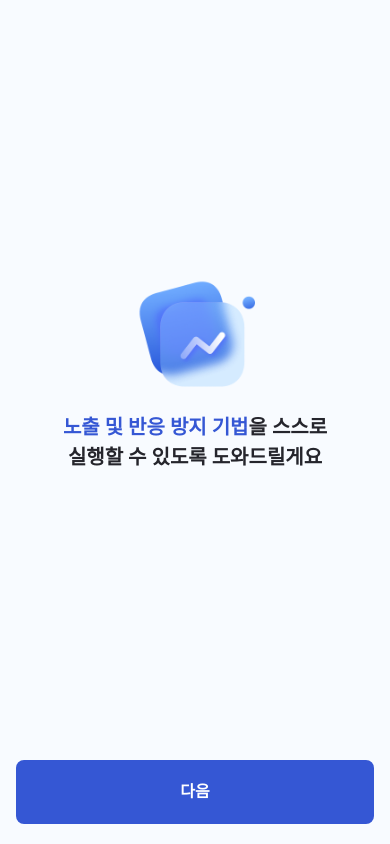
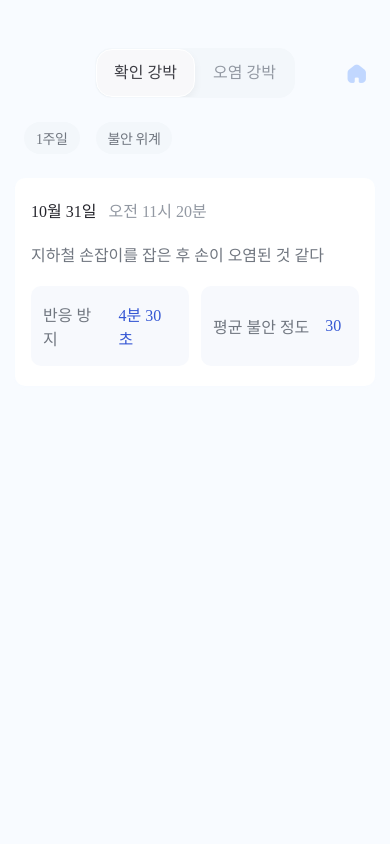
Before and after one commit to mindit-selfcbt/mindit-FE, a React Native app: screen /recordcatalog in a window 390 px wide. Built offline with nearby package versions, Linux system fonts and the light colour scheme.

Commit message:
Feat: recordcatalog

```diff
--- a/src/navigation/AppNavigator.tsx
+++ b/src/navigation/AppNavigator.tsx
@@ -7,6 +7,7 @@ import onboardingstepScreen from '../screens/onboarding/onboardingstepScreen';
 import onboardingstartScreen from '../screens/onboarding/onboardingstartScreen';
 import mainScreen from '../screens/main/mainScreen';
 import responsepreventionScreen from '../screens/responseprevention/responsepreventionScreen';
+import recordcatalogScreen from '../screens/record/recordcatalogScreen';
 import weeklyreportScreen from '../screens/report/weeklyreportScreen';
 import monthlyreportScreen from '../screens/report/monthlyreportScreen';
 
@@ -52,6 +53,11 @@ const AppNavigator = () => {
           options={{ headerShown: false }}
         />
         <Stack.Screen
+          name="recordcatalog"
+          component={recordcatalogScreen}
+          options={{ headerShown: false }}
+        />
+        <Stack.Screen
           name="weeklyreport"
           component={weeklyreportScreen}
           options={{ headerShown: false }}
--- a/src/screens/main/mainScreen.tsx
+++ b/src/screens/main/mainScreen.tsx
@@ -33,6 +33,9 @@ const BUTTON_HORIZONTAL_PADDING = 12;
 
 const MainScreen = ({ navigation }) => {
   const handleMenuPress = key => {
+    if (key === 'record') {
+      navigation.navigate('recordcatalog');
+    }
     if (key === 'report') {
       navigation.navigate('monthlyreport');
     }
--- /dev/null
+++ b/src/screens/record/recordcatalogScreen.tsx
@@ -0,0 +1,210 @@
+import React, { useState } from 'react';
+import {
+  View,
+  Text,
+  TouchableOpacity,
+  Image,
+  StyleSheet,
+  ScrollView,
+} from 'react-native';
+
+import ToggleButton from '../../components/toggleButton';
+const mainIcon = require('../../assets/icon/mainIcon.png');
+
+const TOGGLE_OPTIONS = [
+  { key: 'checking', label: '확인 강박' },
+  { key: 'contamination', label: '오염 강박' },
+];
+
+const dummyRecords = [
+  {
+    date: '10월 31일',
+    time: '오전 11시 20분',
+    title: '지하철 손잡이를 잡은 후 손이 오염된 것 같다',
+    extra1: '반응 방지',
+    extra2: '4분 30초',
+    extra3: '평균 불안 정도',
+    extra4: '30',
+  },
+];
+
+export default function ListRecordScreen({ navigation }) {
+  const [toggle, setToggle] = useState('checking');
+  const [filter1, setFilter1] = useState('1주일');
+  const [filter2, setFilter2] = useState('불안 위계');
+
+  return (
+    <ScrollView style={styles.scroll} contentContainerStyle={styles.container}>
+      <View style={styles.topRow}>
+        <ToggleButton
+          options={TOGGLE_OPTIONS}
+          value={toggle}
+          onChange={setToggle}
+        />
+        <TouchableOpacity
+          style={styles.mainIconWrap}
+          onPress={() => navigation.replace('main')}
+        >
+          <Image source={mainIcon} style={styles.icon} />
+        </TouchableOpacity>
+      </View>
+
+      <View style={styles.selectRow}>
+        <TouchableOpacity style={styles.selectorBox} onPress={() => {}}>
+          <Text style={styles.selectorText}>{filter1}</Text>
+        </TouchableOpacity>
+        <TouchableOpacity style={styles.selectorBox} onPress={() => {}}>
+          <Text style={styles.selectorText}>{filter2}</Text>
+        </TouchableOpacity>
+      </View>
+
+      <View style={styles.section}>
+        {dummyRecords.map((item, idx) => (
+          <TouchableOpacity
+            key={idx}
+            style={styles.recordCard}
+            activeOpacity={0.85}
+          >
+            <View style={styles.titleRow}>
+              <Text style={styles.dateText}>{item.date}</Text>
+              <Text style={styles.timeText}>{item.time}</Text>
+            </View>
+
+            <Text style={styles.recordTitle}>{item.title}</Text>
+
+            <View style={styles.infoBoxesRow}>
+              <View style={styles.extraBox}>
+                <Text style={styles.extraLabel}>{item.extra1}</Text>
+                <Text style={styles.extraValue}>{item.extra2}</Text>
+              </View>
+              <View style={styles.extraBox}>
+                <Text style={styles.extraLabel}>{item.extra3}</Text>
+                <Text style={styles.extraValue}>{item.extra4}</Text>
+              </View>
+            </View>
+          </TouchableOpacity>
+        ))}
+      </View>
+    </ScrollView>
+  );
+}
+
+const styles = StyleSheet.create({
+  scroll: {
+    flex: 1,
+    backgroundColor: '#F8FBFF',
+  },
+  container: {
+    paddingHorizontal: 24,
+    paddingTop: 48,
+    paddingBottom: 36,
+    backgroundColor: '#F8FBFF',
+  },
+  topRow: {
+    flexDirection: 'row',
+    alignItems: 'center',
+    justifyContent: 'center',
+    position: 'relative',
+    marginBottom: 24,
+  },
+  mainIconWrap: { position: 'absolute', right: 0 },
+  icon: { width: 20, height: 20, marginLeft: 4 },
+
+  selectRow: {
+    flexDirection: 'row',
+    gap: 8,
+    marginBottom: 24,
+    alignSelf: 'flex-start',
+  },
+  selectorBox: {
+    backgroundColor: '#F3F7FB',
+    borderRadius: 20,
+    paddingHorizontal: 12,
+    paddingVertical: 6,
+    justifyContent: 'center',
+    alignItems: 'center',
+    marginRight: 8,
+  },
+  selectorText: {
+    color: '#717780',
+    fontFamily: 'Pretendard',
+    fontSize: 14,
+    fontWeight: '400',
+    letterSpacing: -0.42,
+    textAlign: 'center',
+  },
+
+  section: {
+    alignItems: 'center',
+    marginBottom: 8,
+  },
+  recordCard: {
+    backgroundColor: '#FFF',
+    borderRadius: 10,
+    paddingHorizontal: 16,
+    paddingVertical: 20,
+    width: 360,
+    flexDirection: 'column',
+    alignItems: 'flex-start',
+    gap: 20,
+    marginBottom: 16,
+    shadowColor: '#D6E7F8',
+    shadowOffset: { width: 0, height: 1 },
+    shadowOpacity: 0.05,
+    shadowRadius: 3,
+    elevation: 1,
+  },
+  titleRow: {
+    flexDirection: 'row',
+    alignItems: 'center',
+    gap: 4,
+  },
+  dateText: {
+    color: '#25252C',
+    fontFamily: 'Pretendard',
+    fontSize: 16,
+    fontWeight: '500',
+    marginRight: 8,
+  },
+  timeText: {
+    color: '#9298A2',
+    fontFamily: 'Pretendard',
+    fontSize: 16,
+    fontWeight: '500',
+  },
+  recordTitle: {
+    color: '#717780',
+    fontFamily: 'Pretendard',
+    fontSize: 16,
+    fontWeight: '500',
+  },
+  infoBoxesRow: {
+    flexDirection: 'row',
+    gap: 12,
+    width: '100%',
+  },
+  extraBox: {
+    flexDirection: 'row',
+    alignItems: 'center',
+    gap: 12,
+    paddingHorizontal: 12,
+    paddingVertical: 16,
+    borderRadius: 10,
+    backgroundColor: '#F7F9FD',
+    flex: 1,
+  },
+  extraLabel: {
+    color: '#717780',
+    fontFamily: 'Pretendard',
+    fontSize: 16,
+    fontWeight: '500',
+    marginRight: 4,
+  },
+  extraValue: {
+    color: '#3557D4',
+    fontFamily: 'Pretendard',
+    fontSize: 16,
+    fontWeight: '500',
+    marginRight: 4,
+  },
+});
```
